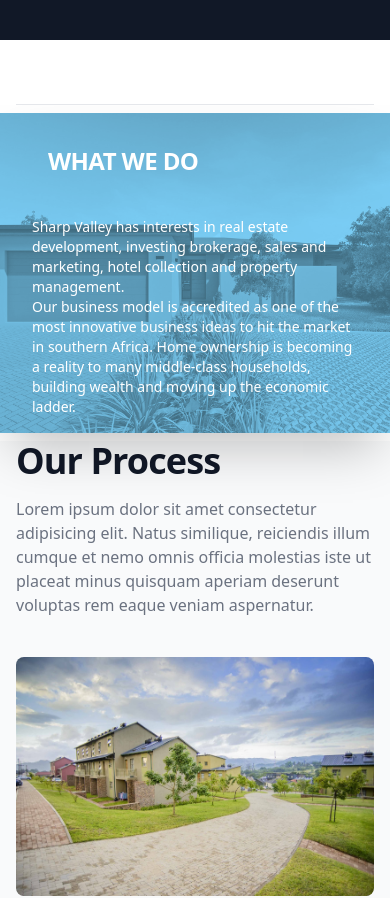
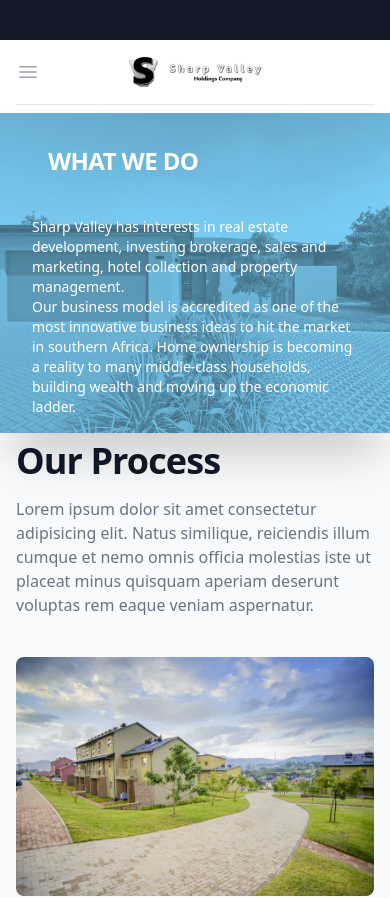
Before and after one commit to BernMasache/sharp-valley-store, a Next.js app: page /home in a window 390 px wide. Shown: the top 898 px of the page. Built offline with nearby package versions, Linux system fonts and the light colour scheme.

Commit message:
mobile view navigation

```diff
--- a/components/home.jsx
+++ b/components/home.jsx
@@ -184,7 +184,7 @@
               <div className="lg:w-0 lg:flex-1">
                 <h2 className="text-3xl font-bold tracking-tight text-white">Sign up for our news-letter</h2>
                 <p className="mt-4 max-w-3xl text-lg text-cyan-100">
-                  Get updates via our news-letter.
+                  Get updates via our news-letter
                 </p>
               </div>
               <div className="mt-12 sm:w-full sm:max-w-md lg:mt-0 lg:ml-8 lg:flex-1">
--- a/components/layouts/main.layout.jsx
+++ b/components/layouts/main.layout.jsx
@@ -112,9 +112,9 @@
                                                                 <ul role="list" aria-labelledby="mobile-categories-heading" className="mt-6 space-y-6">
                                                                     {category.categories.map((item) => (
                                                                         <li key={item.name} className="flex">
-                                                                            <a href={item.href} className="font-medium text-gray-500 hover:text-gray-700">
+                                                                            <Link href={item.href} className="font-medium text-gray-500 hover:text-gray-700">
                                                                                 {item.name}
-                                                                            </a>
+                                                                            </Link>
                                                                         </li>
                                                                     ))}
                                                                 </ul>
@@ -172,7 +172,7 @@
 
                                     <span className="h-6 w-px bg-gray-600" aria-hidden="true" />
                                     <a href="#" className="text-sm font-medium text-white hover:text-gray-100">
-                                        {['Jan', 'Feb', 'March', 'April', 'May', 'Jun', 'July','Aug','Sep','Oct','Nov','Dec'][new Date().getMonth()]} {new Date().getDay()}, {new Date().getFullYear()}
+                                        {['Jan', 'Feb', 'March', 'April', 'May', 'Jun', 'July', 'Aug', 'Sep', 'Oct', 'Nov', 'Dec'][new Date().getMonth()]} {new Date().getDay()}, {new Date().getFullYear()}
                                     </a>
                                 </div>
                             </div>
@@ -193,6 +193,35 @@
                                                     alt=""
                                                 />
                                             </a>
+                                        </div>
+                                        {/* Mobile menu and search (lg-) */}
+                                        <div className="flex flex-1 items-center lg:hidden">
+                                            <button
+                                                type="button"
+                                                className="-ml-2 rounded-md bg-white p-2 text-gray-400"
+                                                onClick={() => setMobileMenuOpen(true)}
+                                            >
+                                                <span className="sr-only">Open menu</span>
+                                                <Bars3Icon className="h-6 w-6" aria-hidden="true" />
+                                            </button>
+
+                                        </div>
+
+                                        {/* Logo (lg-) */}
+                                        <a href="#" className="lg:hidden">
+                                            <span className="sr-only">Sharp Valley</span>
+                                            <img
+                                                src="./assets/images/cropped-Sharp-Valley-2.png"
+                                                alt=""
+                                                className="h-8 w-auto"
+                                            />
+                                        </a>
+
+                                        <div className="flex flex-1 items-center justify-end">
+                                            <div className="flex items-center lg:ml-8">
+
+
+                                            </div>
                                         </div>
 
                                         <div className="hidden h-full lg:flex">
--- a/pages/_app.js
+++ b/pages/_app.js
@@ -1,4 +1,3 @@
-
 import MainLayout from '../components/layouts/main.layout'
 import '../styles/globals.css'
 
```
